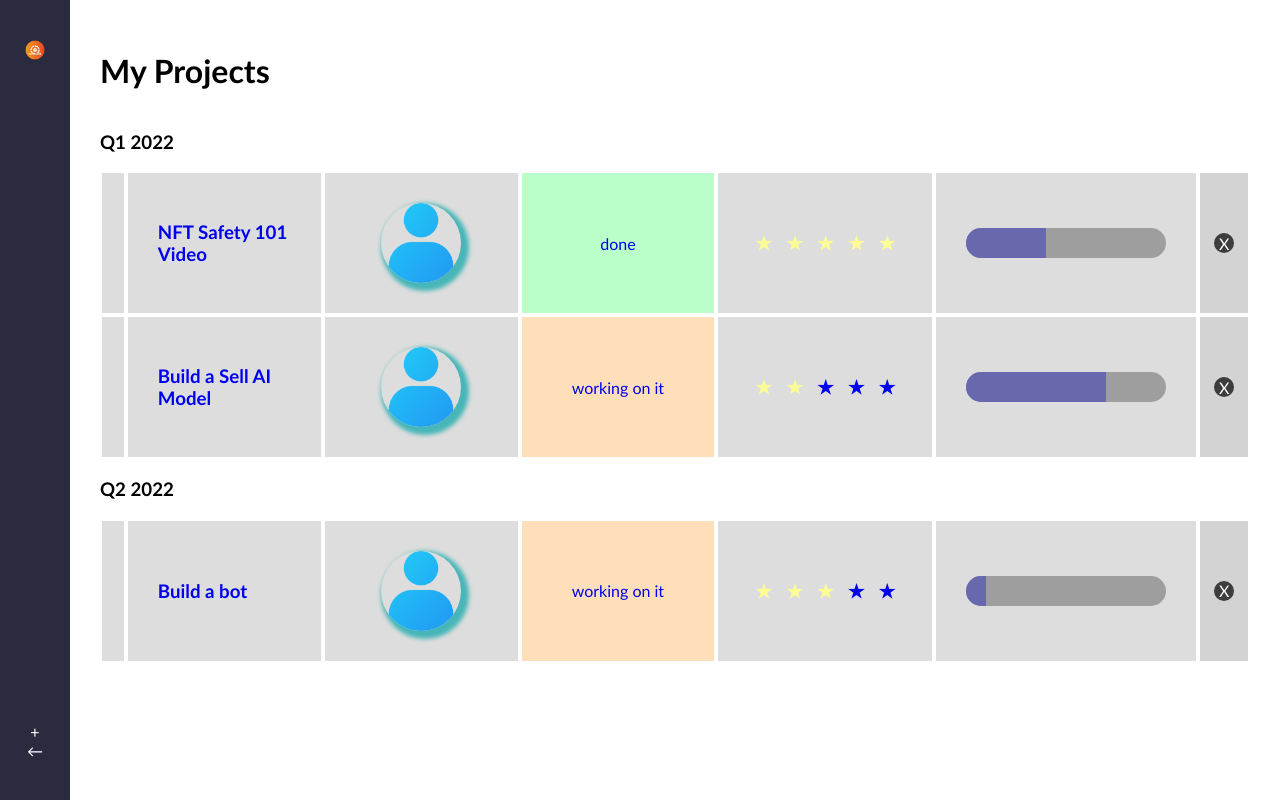
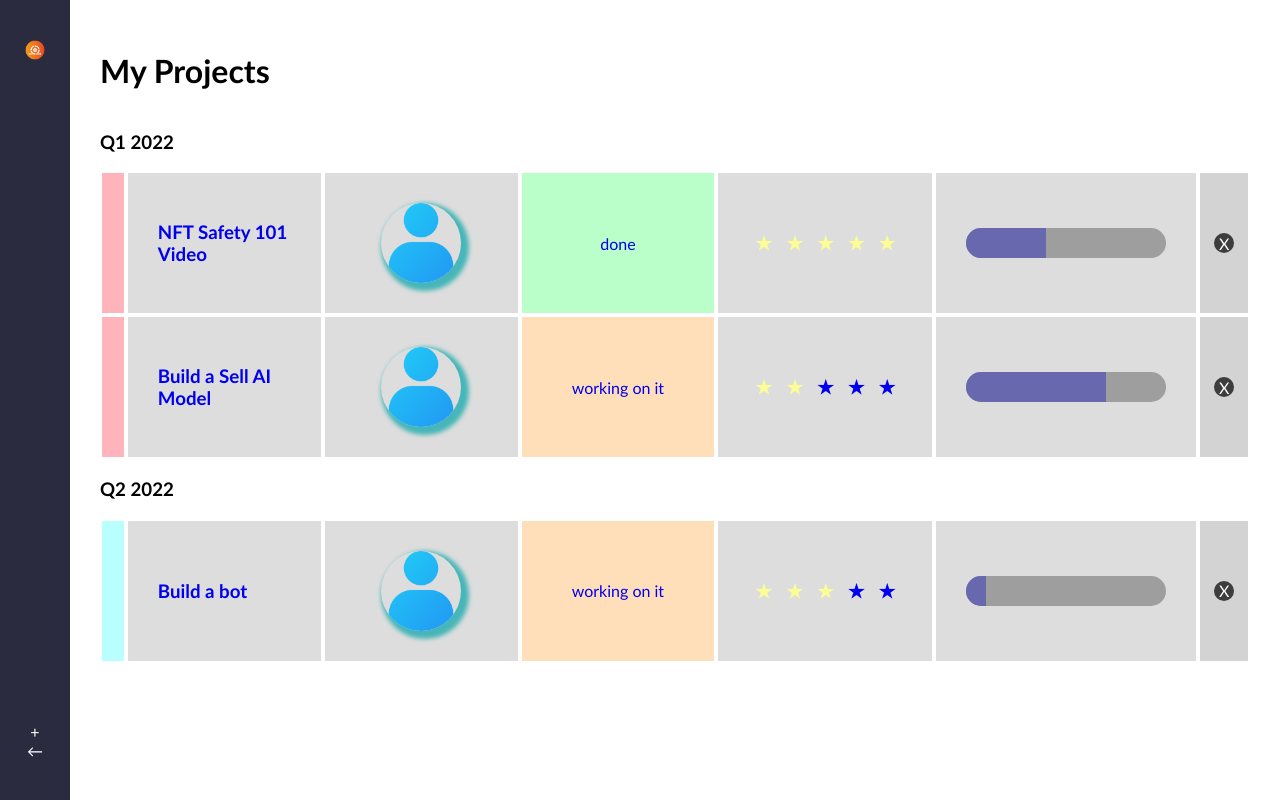
Before and after one commit to Almir-git-unifc/Project-Controll-Edu_react-vite, a React (Vite) app in the folder client/: page / in a window 1280 px wide. Built offline with nearby package versions, Linux system fonts and the light colour scheme.

Commit message:
feat(react): v00.09.000 - react vite implemented category color column

```diff
--- a/client/src/components/TicketCard.jsx
+++ b/client/src/components/TicketCard.jsx
@@ -9,7 +9,7 @@
     return (
         <div className="ticket-card" >
             <Link to={`/ticket/${ticket.documentId}`} id="link" >
-                <div className="ticket-color" ></div>
+                <div className="ticket-color"  style={{backgroundColor: color }} ></div>
                 <h3>{ticket.title}</h3>
                 <AvatarDisplay ticket = {ticket}/>
                 <StatusDisplay status={ ticket.status } />
--- a/client/src/pages/Dashboard.jsx
+++ b/client/src/pages/Dashboard.jsx
@@ -42,6 +42,15 @@
        }
     ]
 
+    const colors = [
+         'rgb(255,179,186)',
+         'rgb(186,255,255)',
+         'rgb(255,223,186)',
+         'rgb(186,255,201)',
+         'rgb(255,255,186)'
+    ]
+
+
     /*Aos 38:49 minutos*/
     const uniqueCategories = [
         ...new Set( tickets?.map( ({ category }) => category ) )
@@ -60,7 +69,7 @@
                                   .map( (filteredTicket, _index) => (
                                     <TicketCard
                                         id={_index}
-                                        color={filteredTicket.color}
+                                        color={colors[categoryIndex % 5] || colors[0]}
                                         ticket={filteredTicket}
                                     />
                                   ))
```
